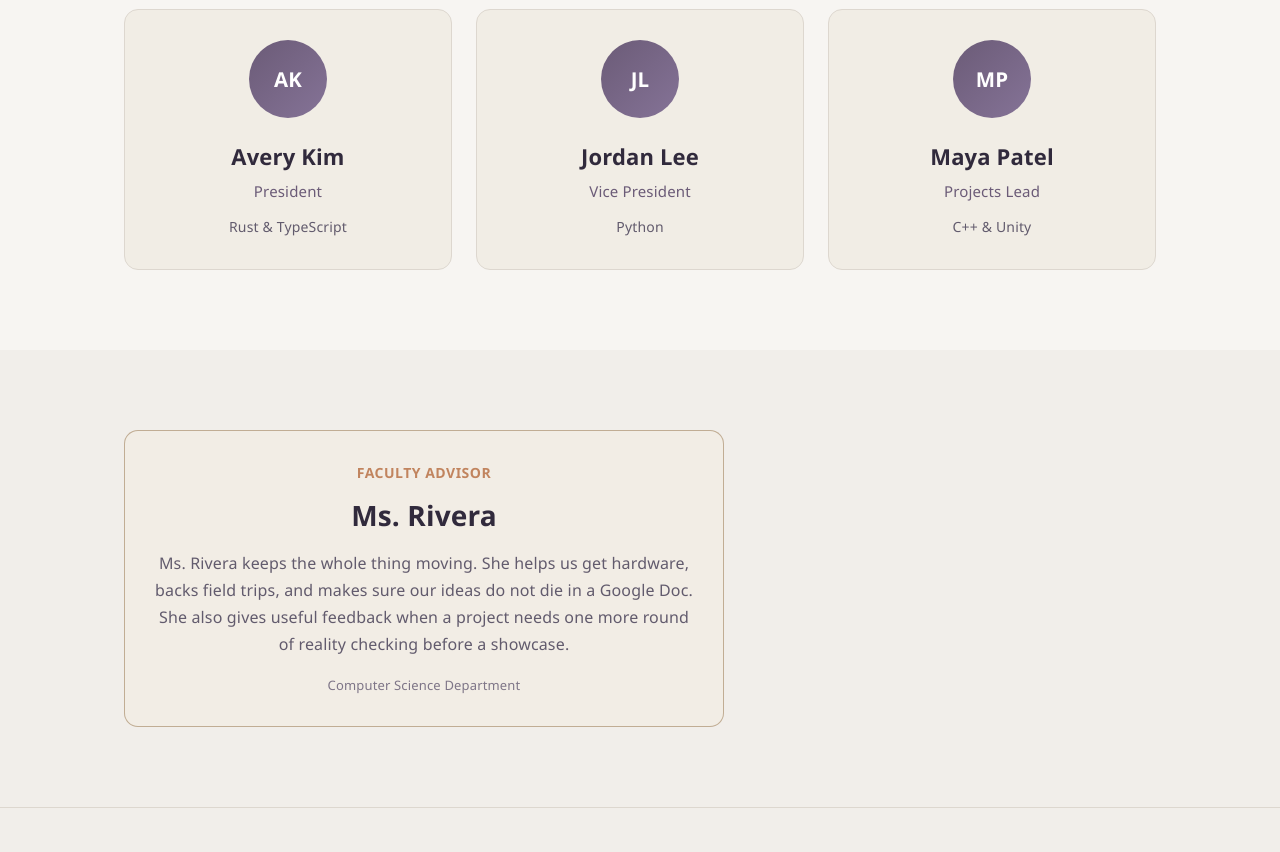
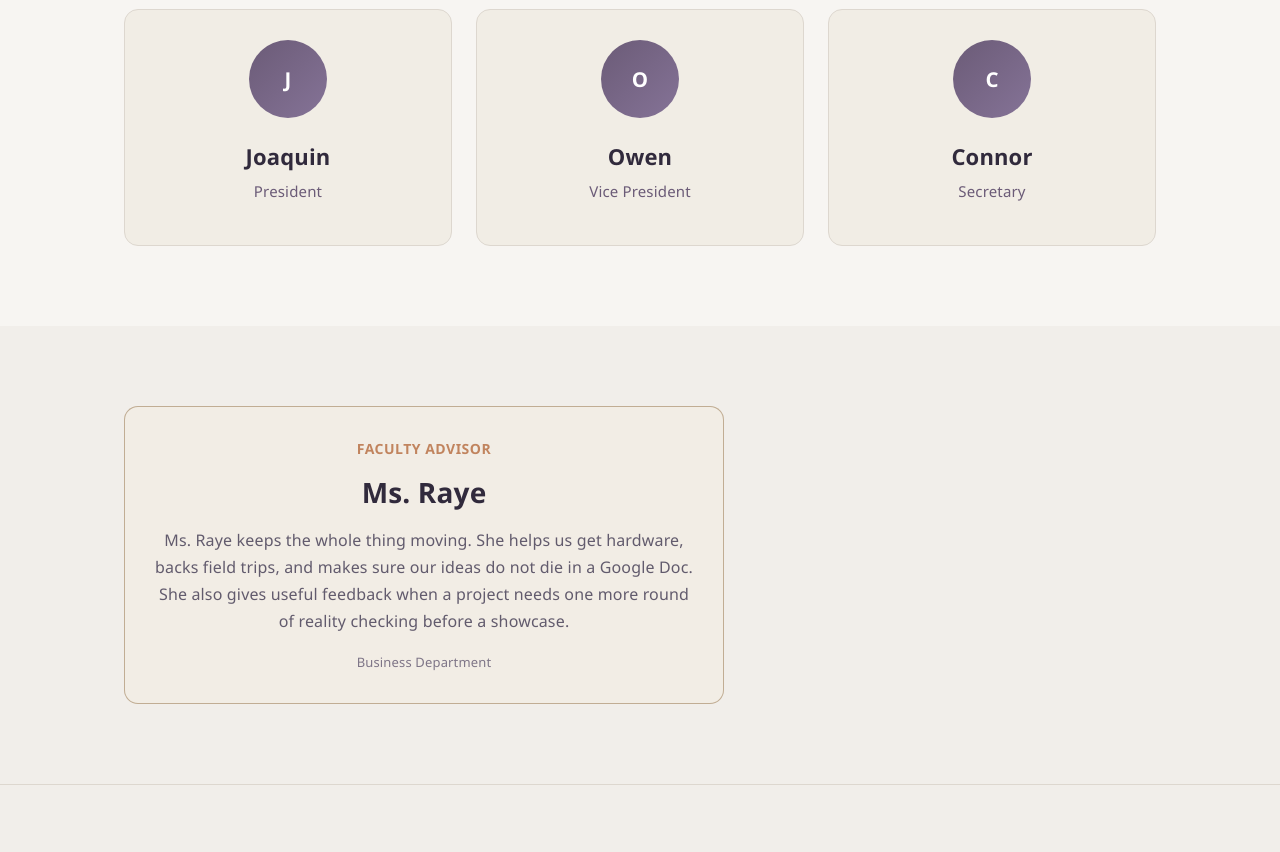
Before and after one commit to gyrfalcon-dev/wfhs-cs-club, a Next.js app: page /compilers in a window 1280 px wide. Shown: the part 460-1312 px from the top of the page. Built offline with nearby package versions, Linux system fonts and the light colour scheme.

Commit message:
frontend fixes

```diff
--- a/app/compilers/page.tsx
+++ b/app/compilers/page.tsx
@@ -1,21 +1,21 @@
 const leadership = [
   {
-    name: "Avery Kim",
+    name: "Joaquin",
     role: "President",
-    language: "Rust & TypeScript",
-    initials: "AK",
+    language: "",
+    initials: "J",
   },
   {
-    name: "Jordan Lee",
+    name: "Owen",
     role: "Vice President",
-    language: "Python",
-    initials: "JL",
+    language: "",
+    initials: "O",
   },
   {
-    name: "Maya Patel",
-    role: "Projects Lead",
-    language: "C++ & Unity",
-    initials: "MP",
+    name: "Connor",
+    role: "Secretary",
+    language: "",
+    initials: "C",
   },
 ];
 
@@ -96,7 +96,7 @@ export default function CompilersPage() {
                 marginBottom: "12px",
               }}
             >
-              Ms. Rivera
+              Ms. Raye
             </h2>
             <p
               style={{
@@ -105,10 +105,10 @@ export default function CompilersPage() {
                 lineHeight: 1.7,
               }}
             >
-              Ms. Rivera keeps the whole thing moving. She helps us get
-              hardware, backs field trips, and makes sure our ideas do not die
-              in a Google Doc. She also gives useful feedback when a project
-              needs one more round of reality checking before a showcase.
+              Ms. Raye keeps the whole thing moving. She helps us get hardware,
+              backs field trips, and makes sure our ideas do not die in a Google
+              Doc. She also gives useful feedback when a project needs one more
+              round of reality checking before a showcase.
             </p>
             <p
               style={{
@@ -117,7 +117,7 @@ export default function CompilersPage() {
                 marginTop: "16px",
               }}
             >
-              Computer Science Department
+              Business Department
             </p>
           </div>
         </div>
```
